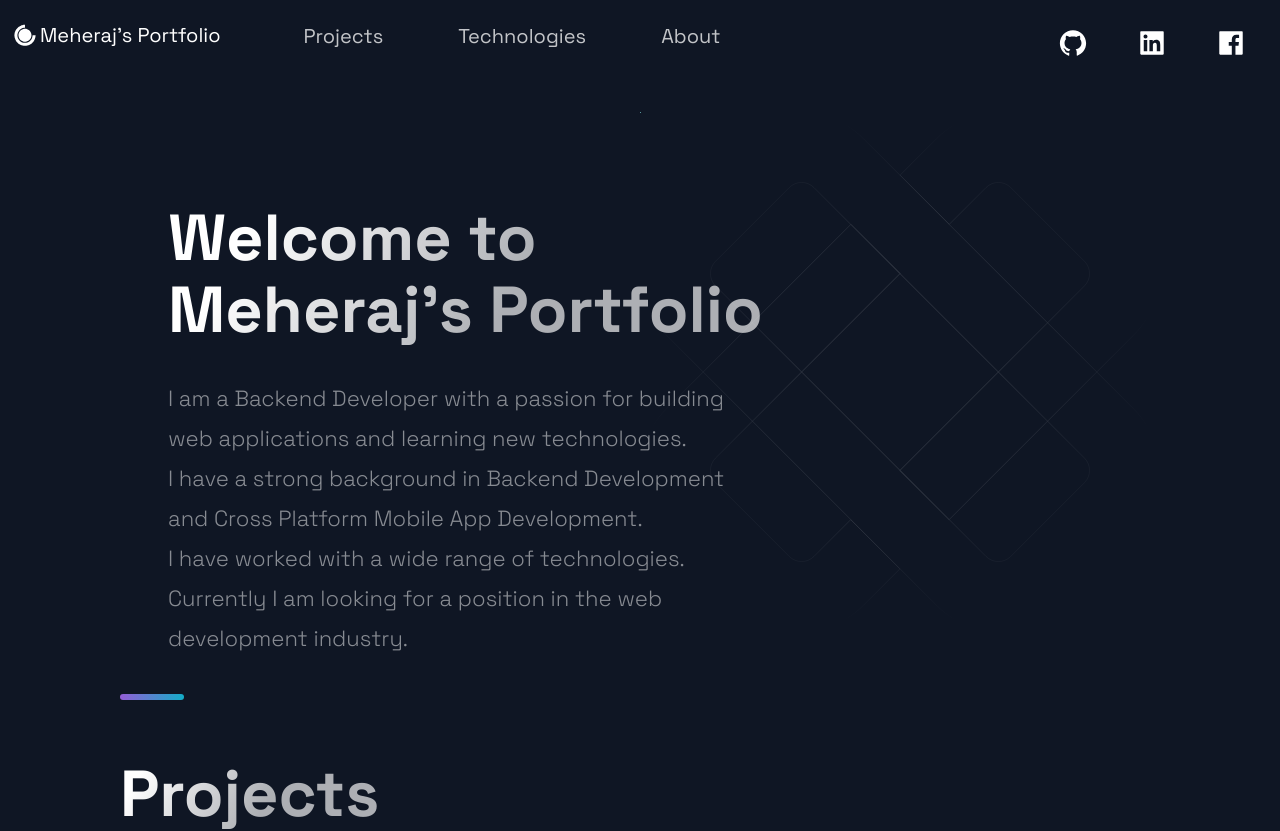
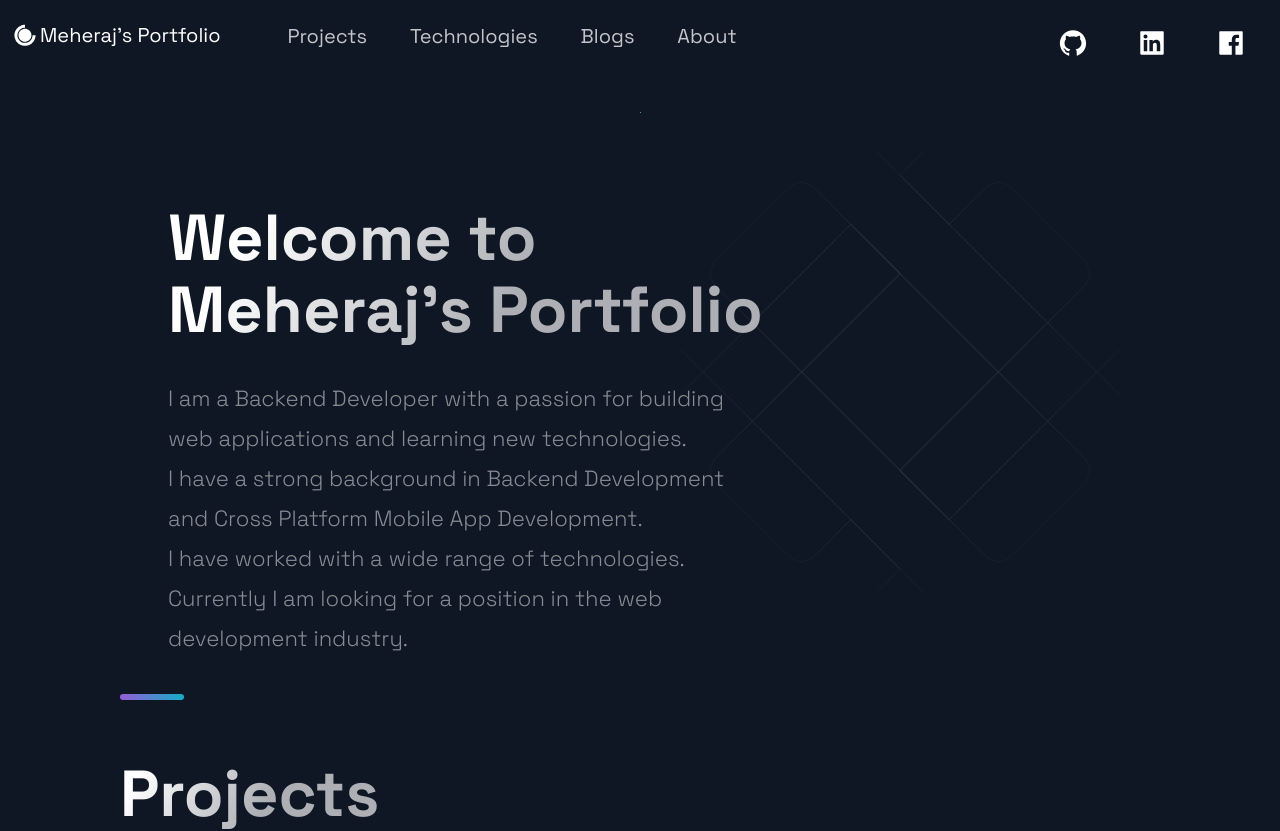
Before and after one commit to MeherajUlMahmmud/Portfolio, a Next.js app: page / in a window 1280 px wide. Shown: the top 831 px of the page. Built offline with nearby package versions, Linux system fonts and the light colour scheme.

Commit message:
Update Header.js

```diff
--- a/src/components/Header/Header.js
+++ b/src/components/Header/Header.js
@@ -42,6 +42,11 @@ const Header = () => (
         </Link>
       </li>
       <li>
+        <Link href="#blogs">
+          <NavLink>Blogs</NavLink>
+        </Link>
+      </li>
+      <li>
         <Link href="#about">
           <NavLink>About</NavLink>
         </Link>
```
